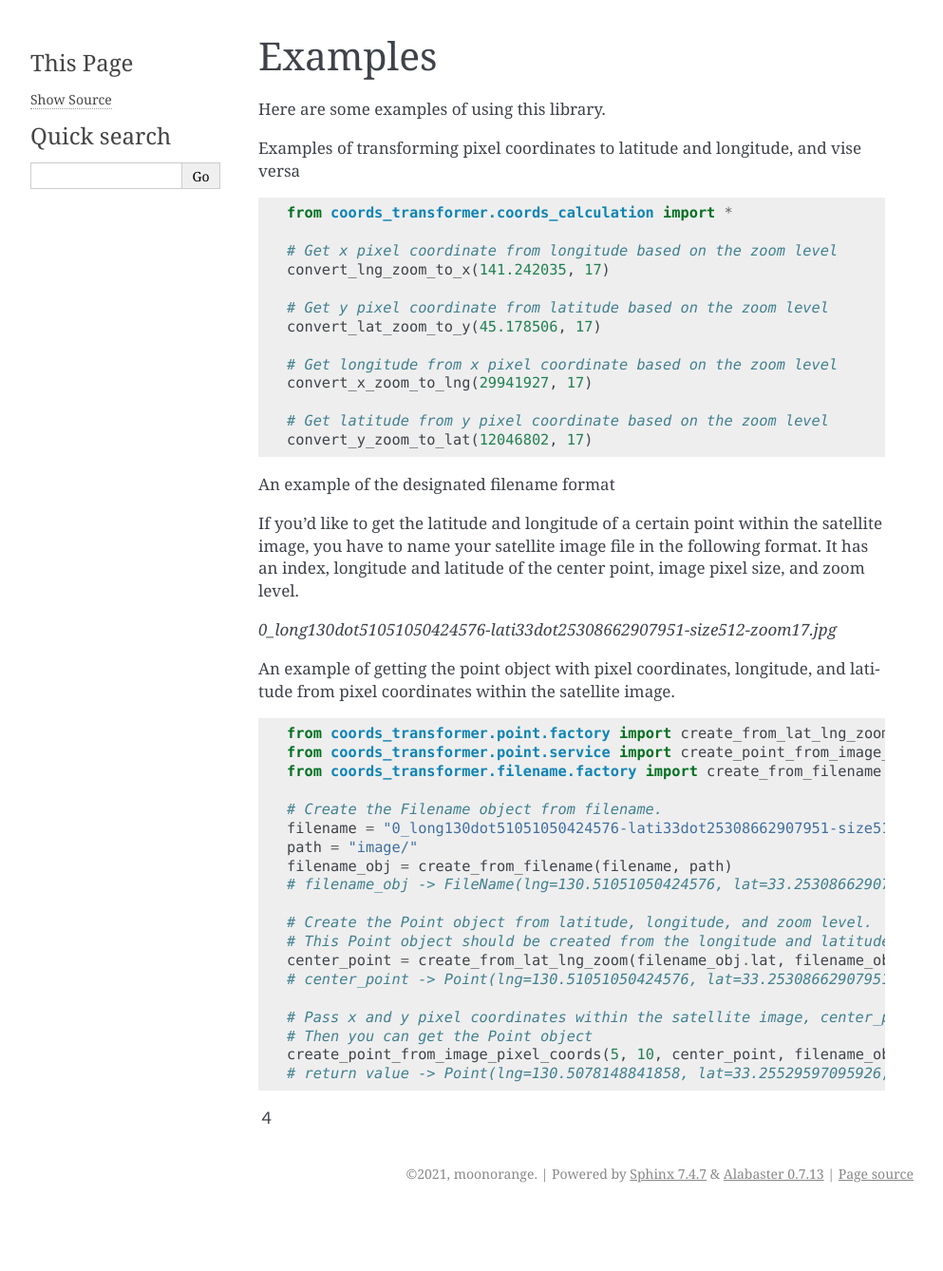
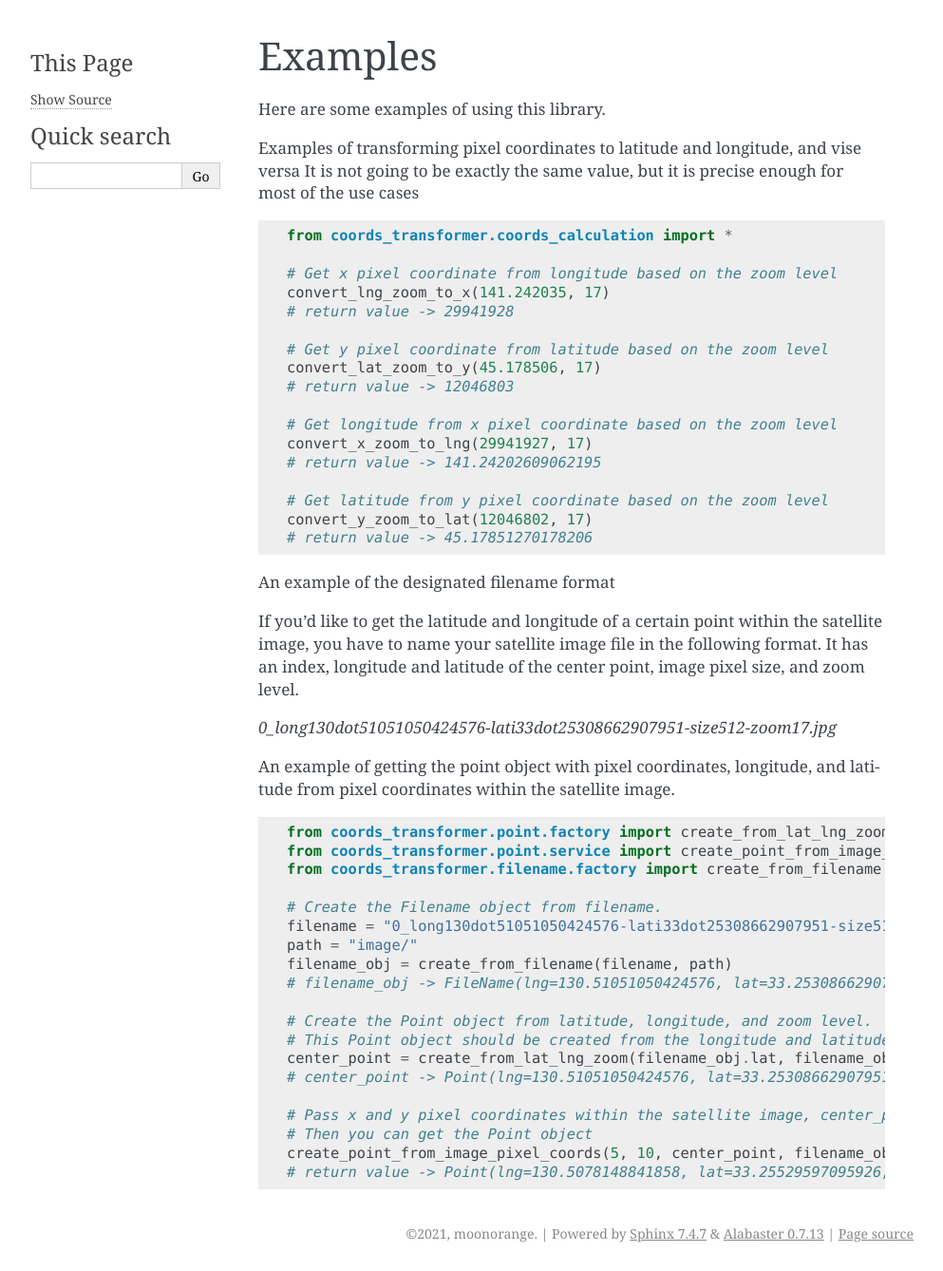
Before and after one commit to sagri-tokyo/coords-transformer, a Sphinx documentation site: the page built from docs/intro/examples.txt, in a window 1280 px wide. Shown: the whole page at 95% size, without its empty margins (148-1141 px from the left). Built offline with Sphinx 7.4.7, drawn with Linux system fonts in a browser that asks for light colours; before the commit the page ends 1275 px from its top, so only the background shows below that.

Commit message:
remove: unneeded argument and change docs

```diff
--- a/coords_transformer/version.py
+++ b/coords_transformer/version.py
@@ -1 +1 @@
-__version__ = '0.0.4'
+__version__ = '0.0.5'
--- a/docs/intro/examples.txt
+++ b/docs/intro/examples.txt
@@ -7,6 +7,7 @@ Examples
 Here are some examples of using this library.
 
 Examples of transforming pixel coordinates to latitude and longitude, and vise versa
+It is not going to be exactly the same value, but it is precise enough for most of the use cases
 
 .. code-block:: python
 
@@ -14,15 +15,19 @@ Examples of transforming pixel coordinates to latitude and longitude, and vise v
 
 	# Get x pixel coordinate from longitude based on the zoom level
 	convert_lng_zoom_to_x(141.242035, 17)
+	# return value -> 29941928
 
 	# Get y pixel coordinate from latitude based on the zoom level
 	convert_lat_zoom_to_y(45.178506, 17)
+	# return value -> 12046803
 
 	# Get longitude from x pixel coordinate based on the zoom level
 	convert_x_zoom_to_lng(29941927, 17)
+	# return value -> 141.24202609062195
 
 	# Get latitude from y pixel coordinate based on the zoom level
 	convert_y_zoom_to_lat(12046802, 17)
+	# return value -> 45.17851270178206
 
 An example of the designated filename format
 
@@ -54,4 +59,3 @@ An example of getting the point object with pixel coordinates, longitude, and la
 	# Then you can get the Point object
 	create_point_from_image_pixel_coords(5, 10, center_point, filename_obj.size, filename_obj.zoom)
 	# return value -> Point(lng=130.5078148841858, lat=33.25529597095926, x=28941426, y=13487301)
-４
```
Also changed, not shown: 1 other file.
